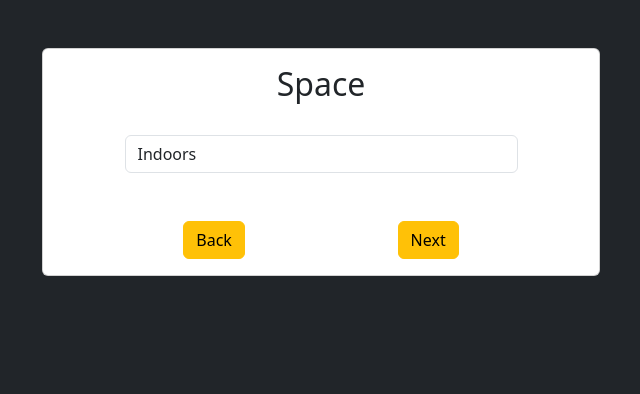
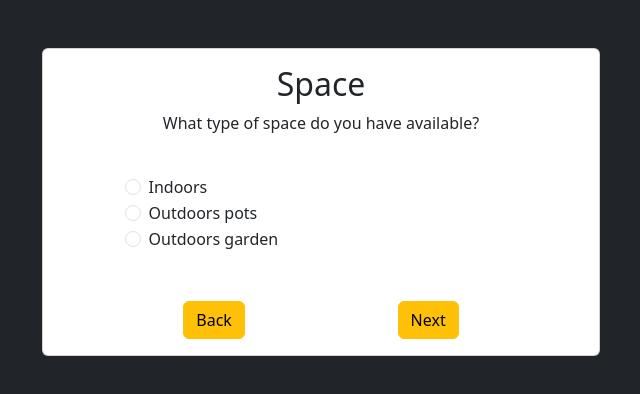
Before and after one commit to MateenSQ/M.A.S.H.E.D_Garden_Genie, a React (Create React App) app in the folder garden_genie/: page /form in a window 1280 px wide. Both pictures are taken after a click on the button "Next". Shown: the top 394 px of the page, without its empty margins (319-959 px from the left). Built offline with nearby package versions, Linux system fonts and the light colour scheme.

Commit message:
budget multiform and space changed to radio buttons

```diff
--- a/garden_genie/src/components/Form/Budget.js
+++ b/garden_genie/src/components/Form/Budget.js
@@ -1,21 +1,32 @@
 import React from "react";
 import { Form } from "react-bootstrap";
 
-const Budget = ({ handleChange }) => {
+const Budget = ({ handleChange, values }) => {
   return (
     <div className="d-flex flex-column align-items-center">
       <h2>Budget</h2>
+      <p>Are you facing budget constraints that could limit your gardening??</p>
 
       <Form.Group className="w-75 mt-4">
-        <Form.Control
-          placeholder="Are you facing budget constraints that could limit your gardening??"
-          as="select"
-          onChange={handleChange("budget")}
-          name="budget"
+      <Form.Check
+        value="yes"
+        type="radio"
+        label="Yes"
+        onChange={handleChange("budget")}
+        checked={values.budget === "yes"}
+        aria-labelledby="Radio button choice for budget yes"
         >
-          <option>Yes</option>
-          <option>No</option>
-        </Form.Control>
+        </Form.Check>
+        <Form.Check
+        value="no"
+        type="radio"
+        label="No"
+        onChange={handleChange("budget")}
+        checked={values.budget === "no"}
+        aria-labelledby="Radio button choice for budget no"
+        >
+        </Form.Check>
+
       </Form.Group>
     </div>
   );
--- a/garden_genie/src/components/Form/Multiform.js
+++ b/garden_genie/src/components/Form/Multiform.js
@@ -50,10 +50,10 @@ const handleSubmit = () => {
           {
             {
               1: <Time handleChange={handleChange} values={values}/>,
-              2: <Space handleChange={handleChange} />,
+              2: <Space handleChange={handleChange} values={values} />,
               3: <Region handleChange={handleChange} values={values}/>,
               4: <Accessibility handleChange={handleChange} values={values} />,
-              5: <Budget handleChange={handleChange} />,
+              5: <Budget handleChange={handleChange} values={values}/>,
             }[step]
           }
           <div className="d-flex justify-content-around px-5 mt-5">
--- a/garden_genie/src/components/Form/Space.js
+++ b/garden_genie/src/components/Form/Space.js
@@ -1,22 +1,42 @@
 import React from "react";
 import { Form } from "react-bootstrap";
 
-const Space = ({ handleChange }) => {
+const Space = ({ handleChange, values }) => {
   return (
     <div className="d-flex flex-column align-items-center">
       <h2>Space</h2>
+      <p>What type of space do you have available?</p>
 
       <Form.Group className="w-75 mt-4">
-        <Form.Control
-          placeholder="What type of space do you have available?"
-          as="select"
-          onChange={handleChange("space")}
-          name="space"
+      <Form.Check
+        value="indoors"
+        type="radio"
+        label="Indoors"
+        onChange={handleChange("space")}
+        checked={values.space === "indoors"}
+        aria-labelledby="Radio button choice for indoor space"
         >
-          <option>Indoors</option>
-          <option>Outdoors pots</option>
-          <option>Outdoors garden</option>
-        </Form.Control>
+        </Form.Check>
+        <Form.Check
+        value="outdoors pots"
+        type="radio"
+        label="Outdoors pots"
+        onChange={handleChange("space")}
+        checked={values.space === "outdoors pots"}
+        aria-labelledby="Radio button choice for Outdoor space pots"
+        >
+        </Form.Check>
+        <Form.Check
+        value="outdoors garden"
+        type="radio"
+        label="Outdoors garden"
+        onChange={handleChange("space")}
+        checked={values.space === "outdoors garden"}
+        aria-labelledby="Radio button choice for Outdoor garden space"
+        >
+        </Form.Check>
+
+
       </Form.Group>
     </div>
   );
```
